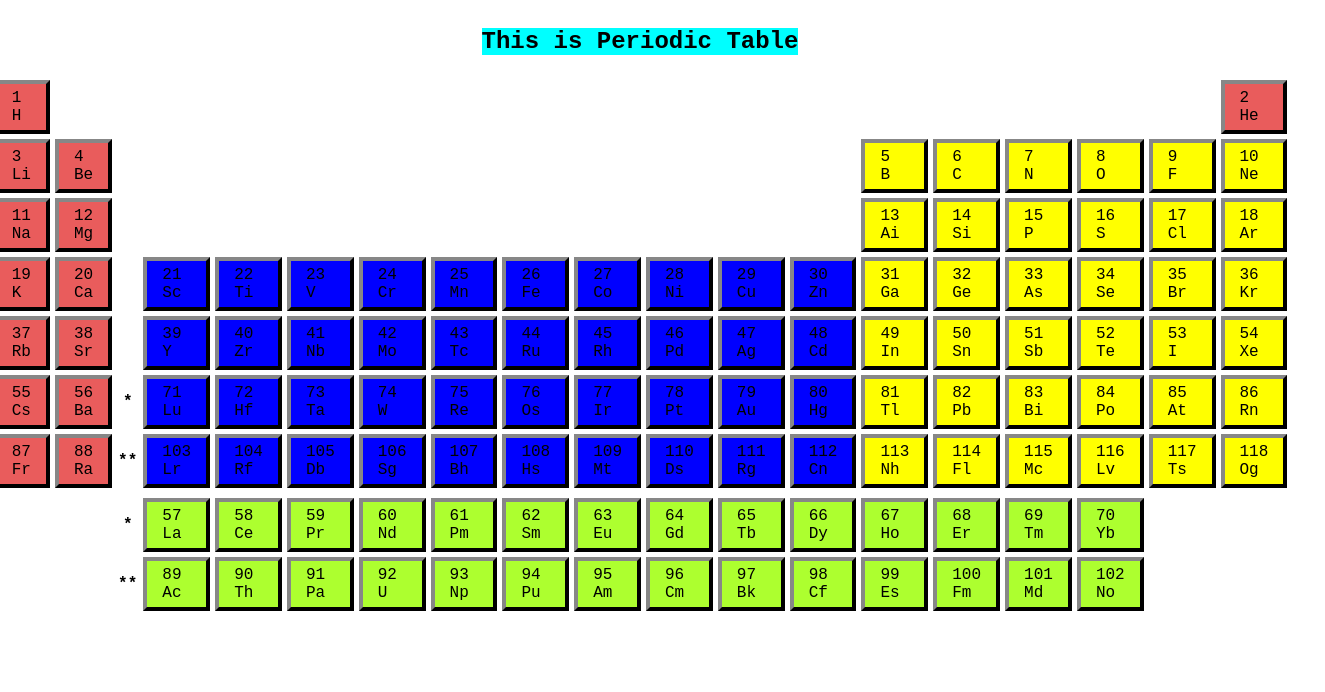
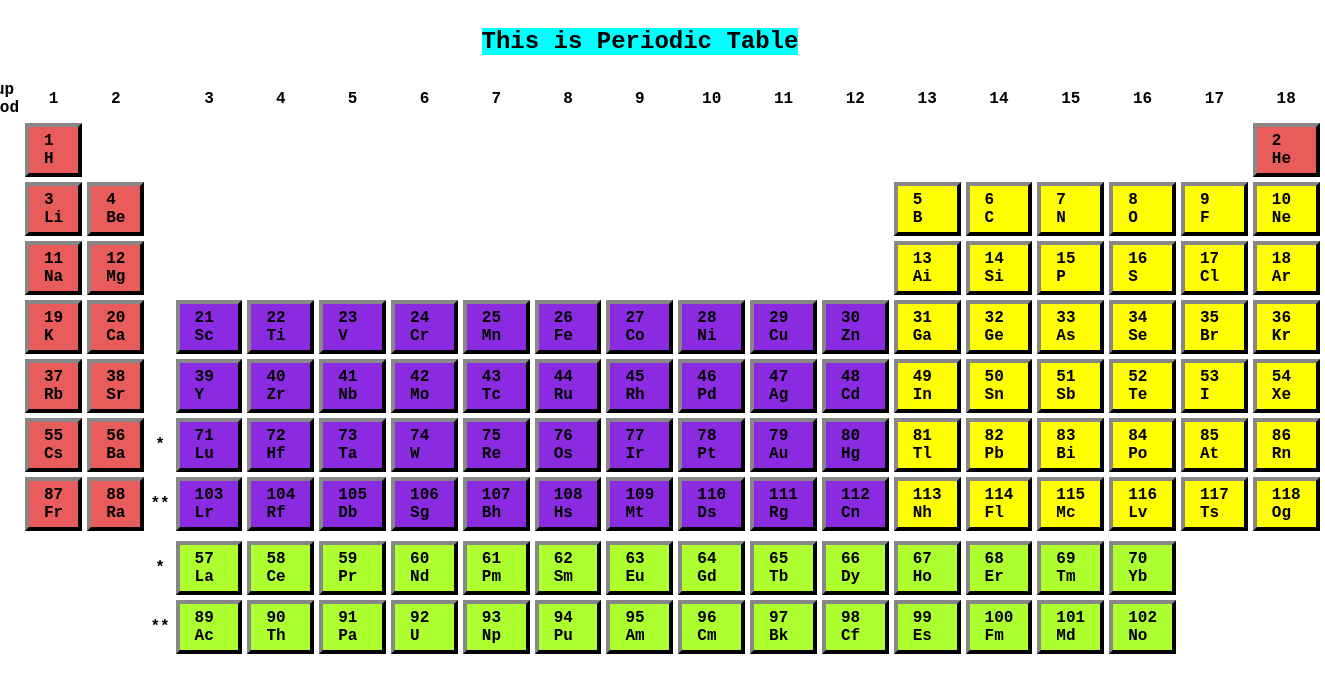
Before and after one commit to raviacts035/PeriodicTable-html, a plain HTML site: page index.html in a window 1280 px wide. Shown: the whole page, 1325 px wide, since content can reach past the window. Drawn offline with Linux system fonts and the light colour scheme.

Commit message:
Updaete : Top count Row added and Small changes

```diff
--- a/index.html
+++ b/index.html
@@ -19,29 +19,33 @@
                 font-family: 'Courier New', Courier, monospace;
             }
             section{
+                font-weight: bold;
                 display: flex;
                 flex-direction:column;
                 align-items:center;
             }
+            .rOne td{
+                background-color: rgb(233, 92, 92);
+            }
             .bottom1 td{
                 background-color:greenyellow;
             }
-            td:nth-child(-n+2){
+            .rTwo td:nth-child(-n+3){
                 background-color: rgb(233, 92, 92);
             }
-            .rTwo td:nth-child(n+5){
+            .rTwo td:nth-child(n+6){
                 background-color: yellow;
             }
-            .rThree td:nth-child(n+14){
+            .rThree td:nth-child(n+15){
                 background-color:yellow;
             }
-            .rThree td:nth-child(-n+13){
-                background-color: blue;
+            .rThree td:nth-child(-n+14){
+                background-color: blueviolet;
             }
-            .rThree td:nth-child(1){
+            .rThree td:nth-child(2){
                 background-color: rgb(233, 92, 92);
             }
-            .rThree td:nth-child(2){
+            .rThree td:nth-child(3){
                 background-color: rgb(233, 92, 92);
             }
         </style>
@@ -51,12 +55,36 @@
             <h2>This is Periodic Table</h2>
             <table>
                 <tr>
+                    <th>Group</br>Period</th>
+                    <th>1</th>
+                    <th>2</th>
+                    <th></th>
+                    <th>3</th>
+                    <th>4</th>
+                    <th>5</th>
+                    <th>6</th>
+                    <th>7</th>
+                    <th>8</th>
+                    <th>9</th>
+                    <th>10</th>
+                    <th>11</th>
+                    <th>12</th>
+                    <th>13</th>
+                    <th>14</th>
+                    <th>15</th>
+                    <th>16</th>
+                    <th>17</th>
+                    <th>18</th>
+                </tr>
+                <tr class="rOne">
+                    <th>1</th>
                     <td>1<br/>H</td>
                     <th></th>
                     <th colspan="16"></th>
-                    <td  style="background-color: rgb(233, 92, 92);">2<br/>He</td>
+                    <td>2<br/>He</td>
                 </tr>
                 <tr class="rTwo">
+                    <th>2</th>
                     <td>3<br/>Li</td>
                     <td>4<br/>Be</td>
                     <th></th>
@@ -69,6 +97,7 @@
                     <td>10<br/>Ne</td>
                 </tr>
                 <tr class="rTwo">
+                    <th>3</th>
                     <td>11<br/>Na</td>
                     <td>12<br/>Mg</td>
                     <th></th>
@@ -81,6 +110,7 @@
                     <td>18<br/>Ar</td>
                 </tr>
                 <tr class="rThree">
+                    <th>4</th>
                     <td>19<br/>K</td>
                     <td>20<br/>Ca</td>
                     <th></th>
@@ -102,6 +132,7 @@
                     <td>36<br/>Kr</td>
                 </tr>
                 <tr class="rThree">
+                    <th>5</th>
                     <td>37<br/>Rb</td>
                     <td>38<br/>Sr</td>
                     <th></th>
@@ -123,6 +154,7 @@
                     <td>54<br/>Xe</td>
                 </tr>
                 <tr class="rThree">
+                    <th>6</th>
                     <td>55<br/>Cs</td>
                     <td>56<br/>Ba</td>
                     <th>*</th>
@@ -144,6 +176,7 @@
                     <td>86<br/>Rn</td>
                 </tr>
                 <tr class="rThree">
+                    <th>7</th>
                     <td>87<br/>Fr</td>
                     <td>88<br/>Ra</td>
                     <th>**</th>
@@ -166,7 +199,7 @@
                 </tr>
                 <tr> </tr>
                 <tr class="bottom1">
-                    <th colspan="2"></th>
+                    <th colspan="3"></th>
                     <th>*</th>
                     <td>57<br/>La</td>
                     <td>58<br/>Ce</td>
@@ -185,7 +218,7 @@
                     <th colspan="2"></th>
                 </tr>
                 <tr class="bottom1">
-                    <th colspan="2"></th>
+                    <th colspan="3"></th>
                     <th>**</th>
                     <td>89<br/>Ac</td>
                     <td>90<br/>Th</td>
```
